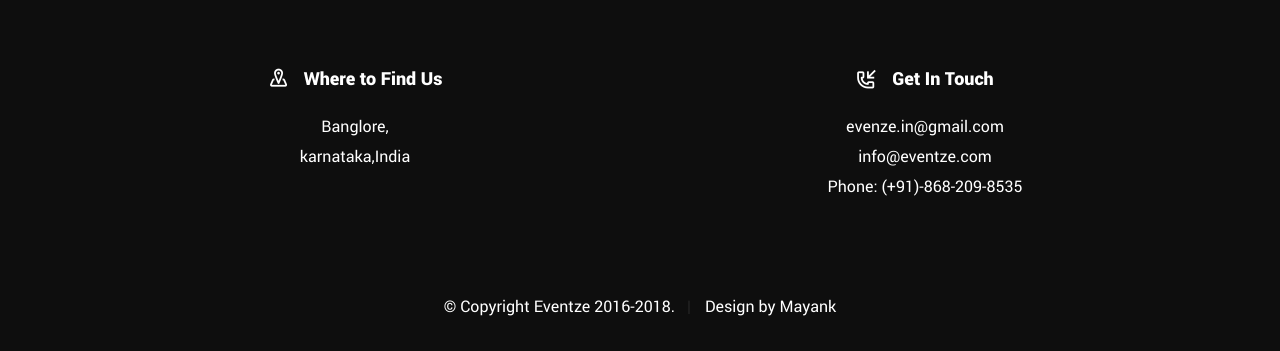
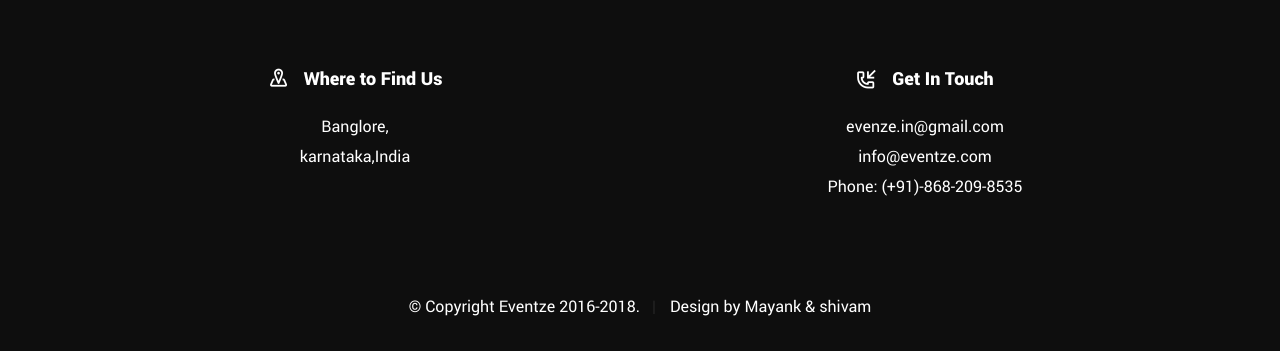
Before and after one commit to Mayank694/personal, a plain HTML site: page index.html in a window 1280 px wide. Shown: the part 5042-5393 px from the top of the page. Drawn offline with nearby package versions, Linux system fonts and the light colour scheme; files whose address does not match are found by name.

Commit message:
Update index.html

```diff
--- a/index.html
+++ b/index.html
@@ -954,7 +954,7 @@
 
 	   	<div class="copyright" style="color:white">
 		     	<span>© Copyright Eventze 2016-2018.</span>
-		     	<span>Design by <a href="">Mayank</a></span>
+		     	<span>Design by <a href="">Mayank & shivam</a></span>
 		   </div>
    	</div>
 
```
